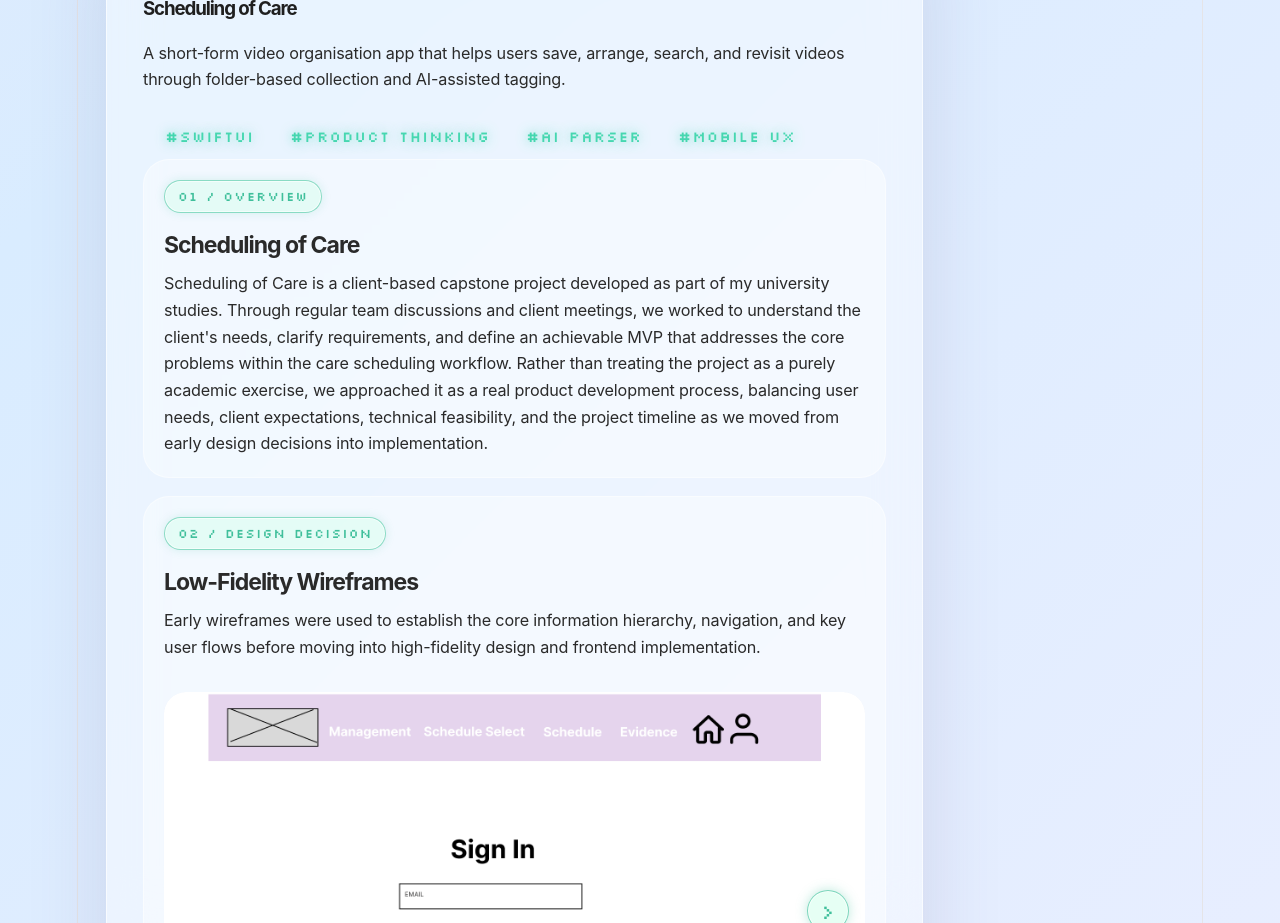
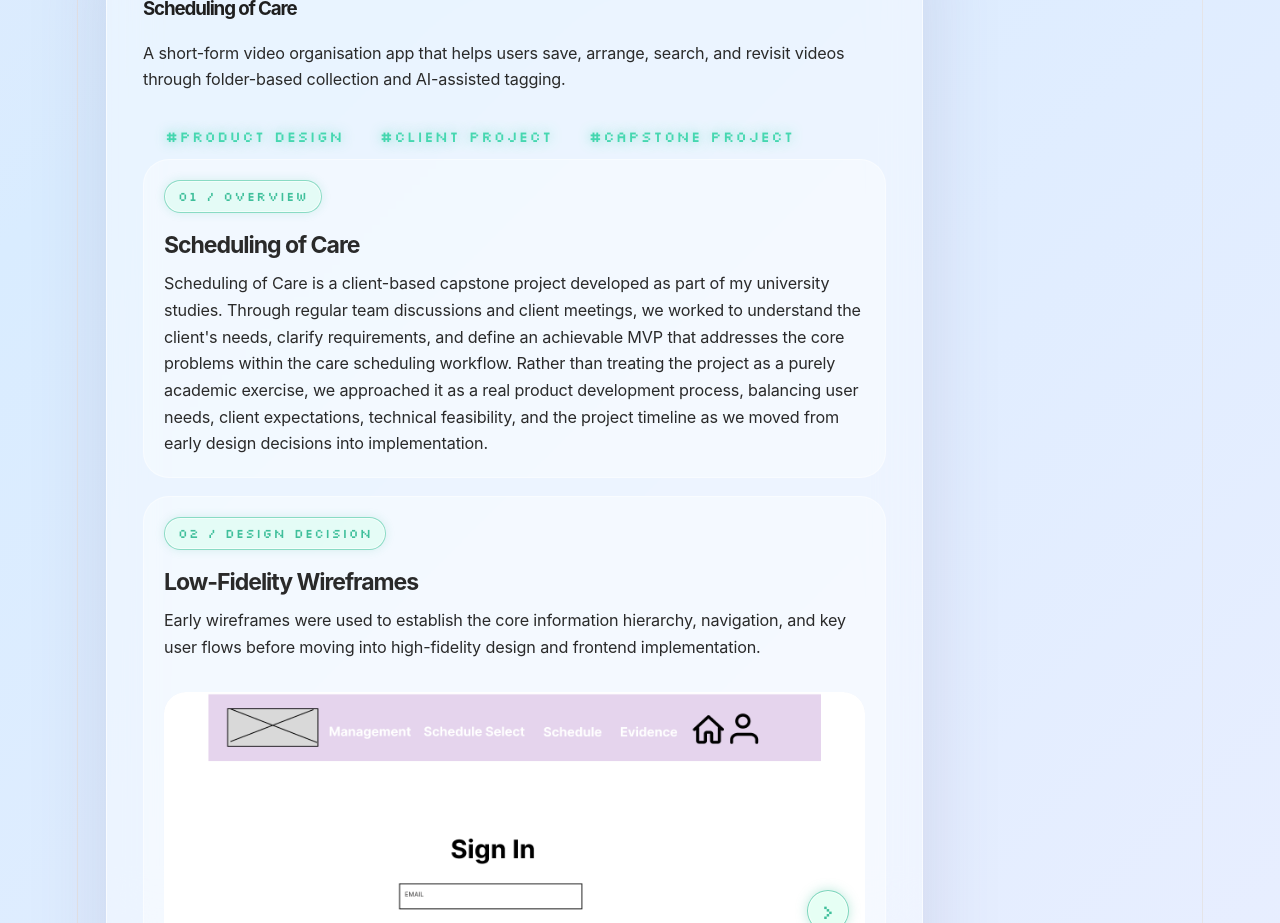
Before and after one commit to jesstasha/portfolio-2026, a React (Vite) app: page / in a window 1280 px wide. Shown: the part 3520-4443 px from the top of the page. Built offline with nearby package versions, Linux system fonts and the light colour scheme.

Commit message:
Update Scheduling of Care tags

```diff
--- a/src/App.jsx
+++ b/src/App.jsx
@@ -16,7 +16,7 @@ const uxProjects = [
     type: "Client-Based IT Capstone Project · 2026",
     summary:
       "A short-form video organisation app that helps users save, arrange, search, and revisit videos through folder-based collection and AI-assisted tagging.",
-    tags: ["SwiftUI", "Product Thinking", "AI Parser", "Mobile UX"],
+    tags: ["Product Design", "Client Project", "Capstone Project"],
   },
 ];
 
```
